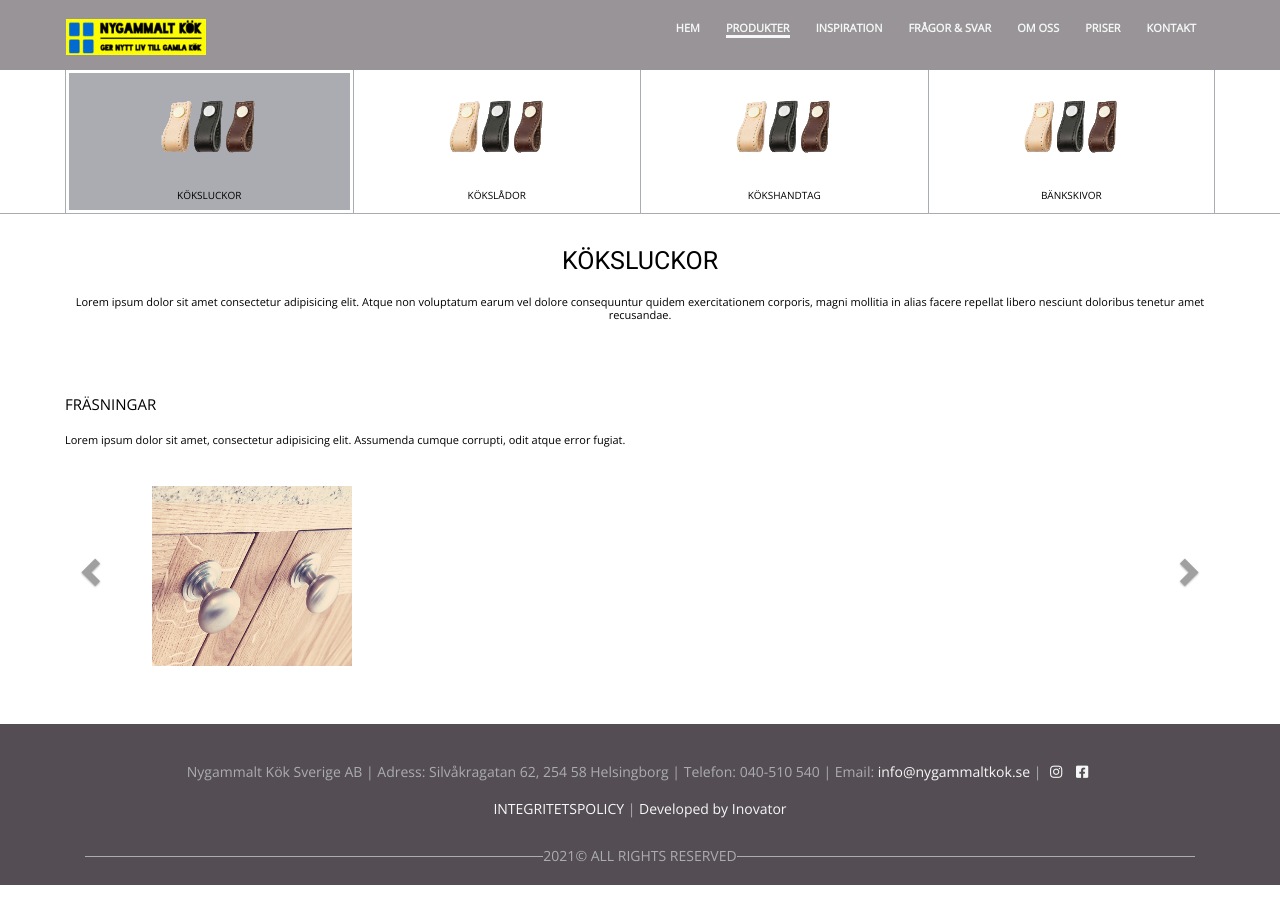
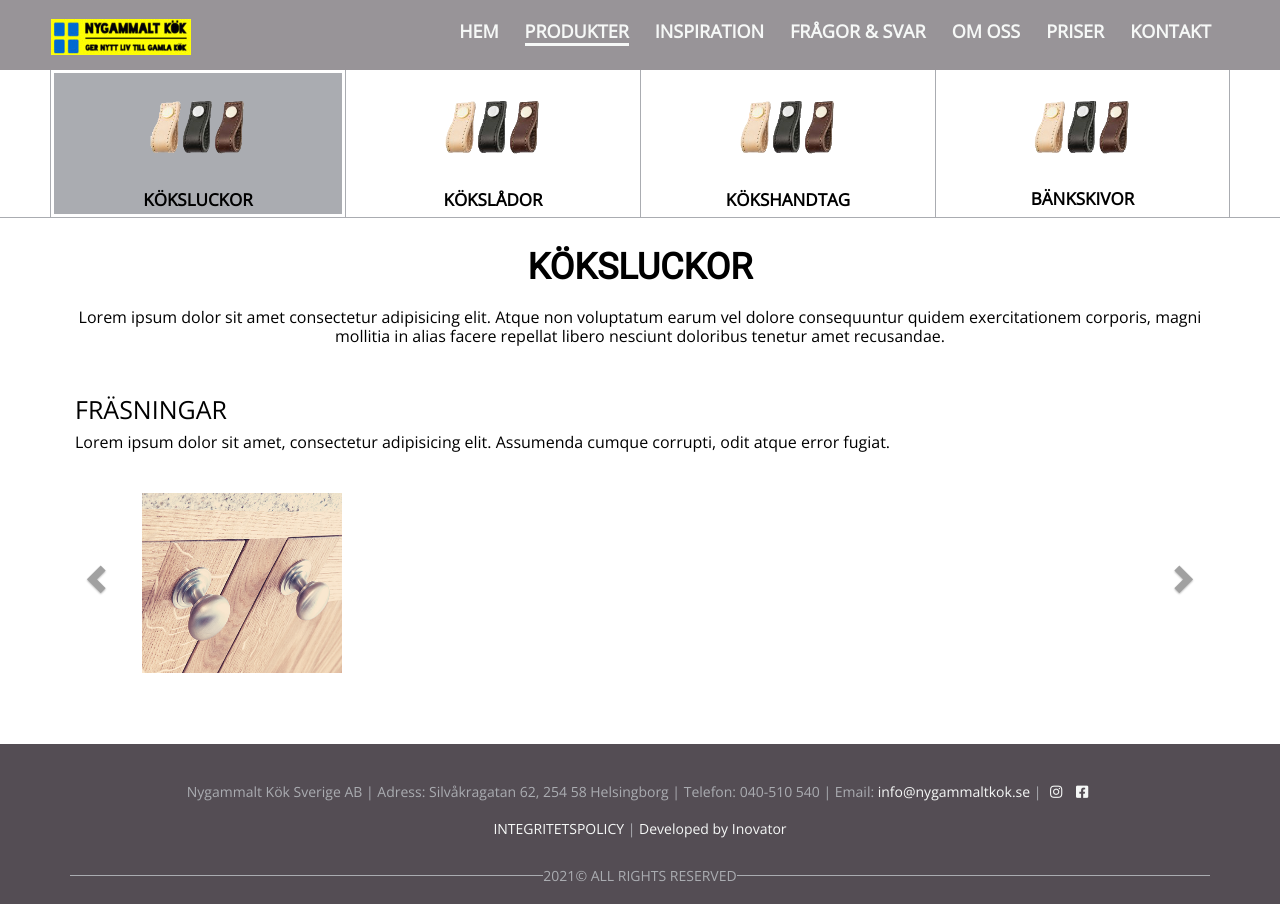
Before and after one commit to 30jovic03/inovator-Nygammalt-kok, a plain HTML site: page category.html in a window 1280 px wide. Drawn offline with nearby package versions, Linux system fonts and the light colour scheme; a script that the page names is missing.

Commit message:
Edit classes

```diff
--- a/assets/css/index.css
+++ b/assets/css/index.css
@@ -60,8 +60,8 @@ a {
 .my-button {
   position: relative;
   background-color: var(--color-gray-3);
-  width: 200px;
-  height: 50px;
+  width: 180px;
+  height: 45px;
   border-radius: 40px;
   margin: 10px 0;
 }
@@ -212,12 +212,11 @@ header {
 ul {
   display: flex;
   align-content: center;
-  justify-content: space-between;
 }
 
 li {
-  font-size: 1.2rem;
-  margin: 1.6rem 2.5rem 1rem;
+  font-size: 20px;
+  margin: 24px 36px 16px;
 }
 
 li a {
@@ -590,6 +589,10 @@ footer .container div {
   padding: 10px;
 }
 
+footer .my-container div {
+  padding: 10px;
+}
+
 footer a {
   color: var(--color-gray-1);
 }
@@ -603,7 +606,7 @@ footer i {
 }
 
 .copyright {
-  padding-bottom: 1rem;
+  padding-bottom: 16px;
 }
 .copy {
   display: flex;
@@ -642,6 +645,13 @@ footer i {
     padding-right: 10px;
   }
 
+  .my-container {
+    max-width: 1200px;
+    margin: auto;
+    padding-left: 10px;
+    padding-right: 10px;
+  }
+
   h1 {
     font-size: 2.5rem;
   }
@@ -667,7 +677,7 @@ footer i {
   }
 
   li {
-    font-size: 1.1rem;
+    font-size: 18px;
     font-weight: bold;
     margin: 0;
   }
@@ -692,12 +702,14 @@ footer i {
   }
 
   li a {
-    margin: 0 0.8rem;
+    margin: 0 8px;
     padding: 0;
     color: var(--color-gray-1);
   }
 
   li a:hover {
+    text-decoration: none;
+    color: var(--color-gray-1);
     border-bottom: 3px solid var(--color-yellow);
   }
 
@@ -706,6 +718,7 @@ footer i {
   }
 
   .active:hover {
+    color: var(--color-gray-1);
     border-bottom-color: var(--color-yellow);
   }
 
@@ -907,13 +920,14 @@ footer i {
 }
 
 .products-image img {
-  width: 47%;
+  width: 46%;
 }
 
 .products-image h3 {
   margin-top: 1%;
   text-transform: uppercase;
-  font-size: 1rem;
+  font-size: 17px;
+  font-weight: 600;
 }
 
 /* products-header */
@@ -973,6 +987,9 @@ footer i {
   width: 100%;
   padding: 20px;
   text-align: center;
+  display: flex;
+  flex-direction: column;
+  align-items: center;
 }
 
 .products-desc h2 {
@@ -987,13 +1004,29 @@ footer i {
 }
 
 #category-header h1 {
+  font-size: 30px;
+  font-weight: 700;
   padding-top: 10px;
   text-transform: uppercase;
 }
 
 #category-header p {
-  padding-top: 10px;
-  padding-bottom: 20px;
+  padding: 10px 25px 20px;
+  text-align: center;
+}
+
+#category-slider .my-container {
+  display: flex;
+  flex-direction: column;
+  align-items: center;
+}
+
+#category-slider h3 {
+  font-size: 22px;
+}
+
+#category-slider p {
+  padding: 0 25px;
   text-align: center;
 }
 
@@ -1007,6 +1040,8 @@ footer i {
 }
 
 @media screen and (min-width: 992px) {
+  /* products page */
+
   #products-list {
     border-bottom: 1px solid var(--color-gray-2);
   }
@@ -1058,6 +1093,30 @@ footer i {
     text-align: right;
   }
 
+  /* category page */
+
+  #category-header h1 {
+    font-size: 36px;
+  }
+
+  #category-header p {
+    font-size: 16px;
+  }
+
+  #category-slider .my-container {
+    display: block;
+  }
+
+  #category-slider h3 {
+    margin: 0 25px;
+    font-size: 25px;
+  }
+
+  #category-slider p {
+    font-size: 16px;
+    text-align: left;
+  }
+
   /* category-slider */
 
   #category-slider {
@@ -1074,6 +1133,7 @@ footer i {
 }
 .carousel-control {
   width: 4%;
+  margin: 20px;
 }
 .carousel-control.left,
 .carousel-control.right {
@@ -1119,17 +1179,18 @@ footer i {
   display: flex;
   flex-direction: column;
   align-items: center;
+  text-align: center;
   position: absolute;
   top: 9%;
   height: 180px;
   width: 200px;
-  text-align: center;
   color: #fff;
   background-color: rgba(50, 50, 50, 0);
   transition: background-color 0.3s linear 0.1s;
 }
 
 .item-image:hover .item-text {
+  text-align: center;
   background-color: rgba(50, 50, 50, 0.6);
 }
 
@@ -1149,7 +1210,6 @@ footer i {
 
 .item-text p {
   position: relative;
-  padding-top: 5%;
   width: 90%;
   border-top: 1px solid #fff;
   right: -150px;
--- a/category.html
+++ b/category.html
@@ -16,7 +16,7 @@
   <title>Nygammalt kök products</title>
 </head>
 <header id="header">
-  <div class="container">
+  <div class="my-container">
     <ul class="navbar" id="main-navbar">
       <li class="icon">
         <span></span>
@@ -38,7 +38,7 @@
 </header>
 <body>
   <section id="products-list">
-    <div class="container flex">
+    <div class="my-container flex">
       <div class="products-group">
         <a href="#">
           <div class="products-image active-category">
@@ -74,13 +74,13 @@
     </div>
   </section>
   <section id="category-header">
-    <div class="container">
+    <div class="my-container">
       <h1>Köksluckor</h1>
         <p>Lorem ipsum dolor sit amet consectetur adipisicing elit. Atque non voluptatum earum vel dolore consequuntur quidem exercitationem corporis, magni mollitia in alias facere repellat libero nesciunt doloribus tenetur amet recusandae.</p>
     </div>
   </section>
   <section id="category-slider">
-    <div class="container">
+    <div class="my-container">
       <h3>Fräsningar</h3>
       <p>Lorem ipsum dolor sit amet, consectetur adipisicing elit. Assumenda cumque corrupti, odit atque error fugiat.</p>
 
@@ -154,7 +154,7 @@
   <script src="https://maxcdn.bootstrapcdn.com/bootstrap/3.3.6/js/bootstrap.min.js"></script>
 </body>
 <footer>
-  <div class="container">
+  <div class="my-container">
     <div>Nygammalt Kök Sverige AB | Adress: Silvåkragatan 62, 254 58 Helsingborg | Telefon: 040-510 540 | Email: <a href="#">info@nygammaltkok.se</a> | <a href="#"><i class="fab fa-instagram"></i></a>  <a href="#"><i class="fab fa-facebook-square"></i></a></div>
     <div><a href="https://nygammaltkok.se/integritetspolicy-2/">INTEGRITETSPOLICY</a> | <a href="http://inovator.dk/" target="_blank">Developed by Inovator</a></div>
     <div class="copyright">
```
